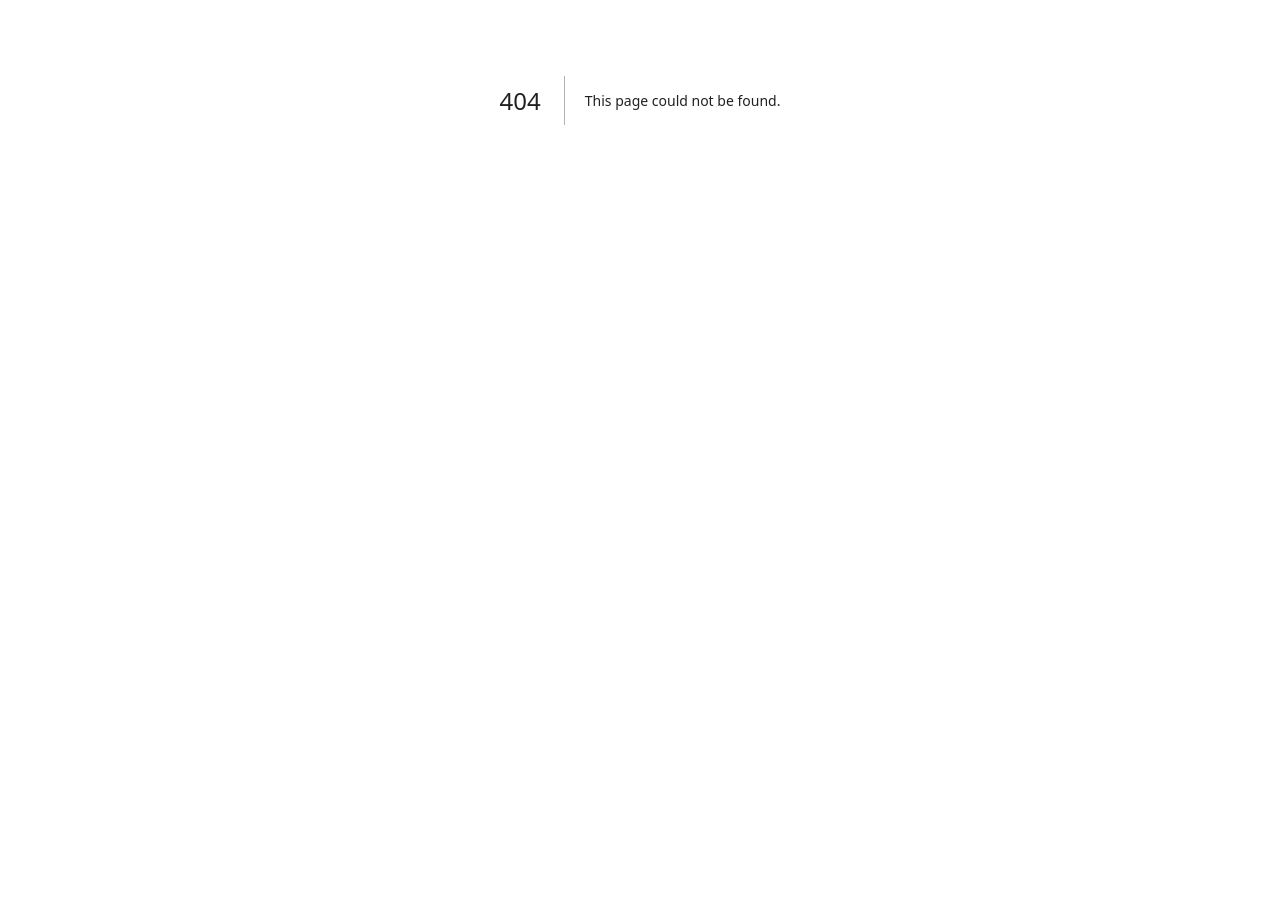
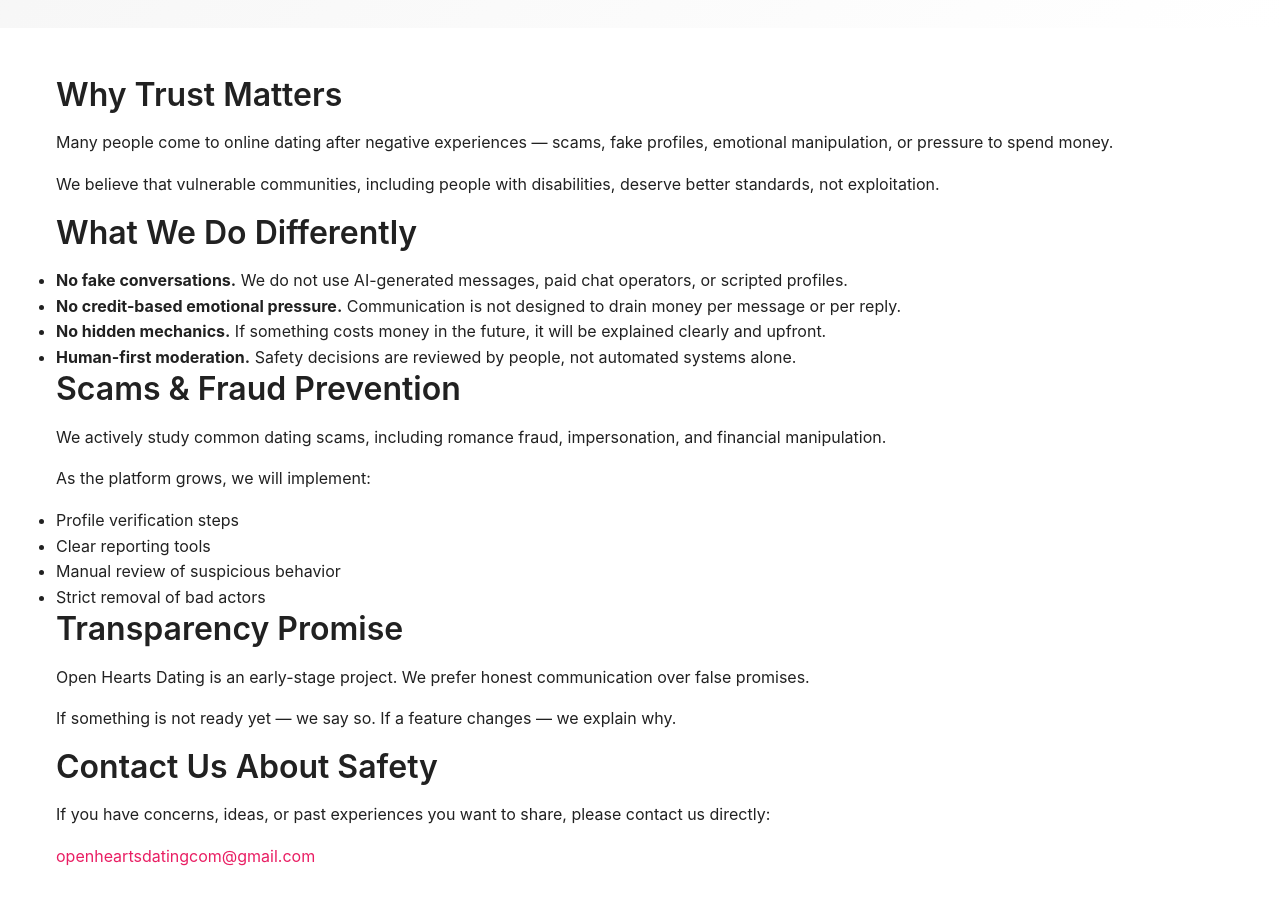
Before and after one commit to chevrutah247/openheartsdating, a Next.js app: page /trust in a window 1280 px wide. Before the commit this address had no page. Shown: the part 300-1204 px from the top of the page. Before the commit the page ends 800 px from the top, so only its background shows below. Built offline with nearby package versions, Linux system fonts and the light colour scheme.

Commit message:
Add Trust & Safety page

```diff
--- /dev/null
+++ b/app/trust/page.tsx
@@ -0,0 +1,97 @@
+import type { Metadata } from 'next'
+
+export const metadata: Metadata = {
+  title: 'Trust & Safety — Open Hearts Dating',
+  description:
+    'Learn how Open Hearts Dating protects users from scams, fake profiles, manipulation, and unethical dating practices.',
+}
+
+export default function TrustPage() {
+  return (
+    <main className="main">
+      <section className="hero">
+        <div className="container">
+          <h1>Trust & Safety</h1>
+          <p>
+            Dating should never feel unsafe, manipulative, or transactional.
+            Open Hearts Dating is built with human dignity, transparency,
+            and protection at its core.
+          </p>
+        </div>
+      </section>
+
+      <section className="content-section">
+        <div className="container">
+          <h2>Why Trust Matters</h2>
+          <p>
+            Many people come to online dating after negative experiences —
+            scams, fake profiles, emotional manipulation, or pressure to spend money.
+          </p>
+          <p>
+            We believe that vulnerable communities, including people with disabilities,
+            deserve better standards, not exploitation.
+          </p>
+
+          <h2>What We Do Differently</h2>
+
+          <ul>
+            <li>
+              <strong>No fake conversations.</strong> We do not use AI-generated messages,
+              paid chat operators, or scripted profiles.
+            </li>
+            <li>
+              <strong>No credit-based emotional pressure.</strong> Communication is not designed
+              to drain money per message or per reply.
+            </li>
+            <li>
+              <strong>No hidden mechanics.</strong> If something costs money in the future,
+              it will be explained clearly and upfront.
+            </li>
+            <li>
+              <strong>Human-first moderation.</strong> Safety decisions are reviewed by people,
+              not automated systems alone.
+            </li>
+          </ul>
+
+          <h2>Scams & Fraud Prevention</h2>
+          <p>
+            We actively study common dating scams, including romance fraud,
+            impersonation, and financial manipulation.
+          </p>
+          <p>
+            As the platform grows, we will implement:
+          </p>
+
+          <ul>
+            <li>Profile verification steps</li>
+            <li>Clear reporting tools</li>
+            <li>Manual review of suspicious behavior</li>
+            <li>Strict removal of bad actors</li>
+          </ul>
+
+          <h2>Transparency Promise</h2>
+          <p>
+            Open Hearts Dating is an early-stage project.
+            We prefer honest communication over false promises.
+          </p>
+          <p>
+            If something is not ready yet — we say so.
+            If a feature changes — we explain why.
+          </p>
+
+          <h2>Contact Us About Safety</h2>
+          <p>
+            If you have concerns, ideas, or past experiences you want to share,
+            please contact us directly:
+          </p>
+
+          <p>
+            <a href="mailto:openheartsdatingcom@gmail.com">
+              openheartsdatingcom@gmail.com
+            </a>
+          </p>
+        </div>
+      </section>
+    </main>
+  )
+}
```
